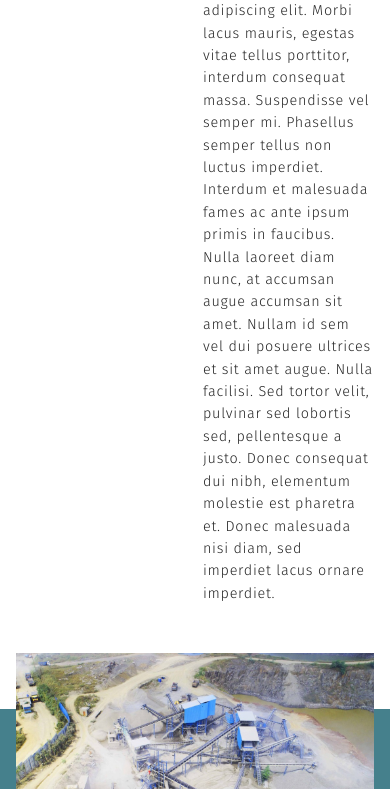
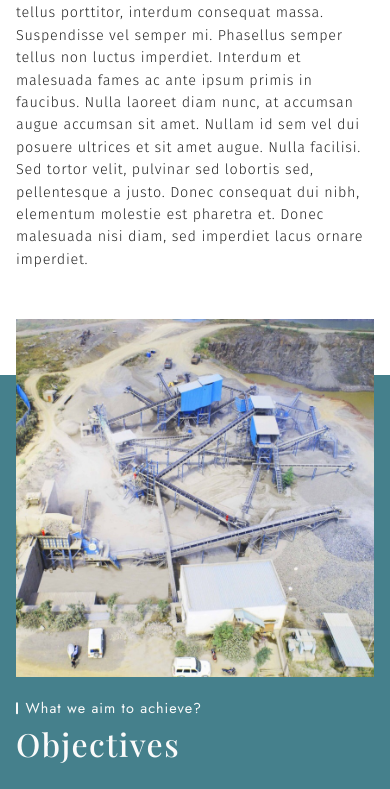
Before and after one commit to andro-jr/Delta, a website: page about.html in a window 390 px wide. Shown: the part 639-1428 px from the top of the page. Drawn offline with nearby package versions, Linux system fonts and the light colour scheme; a web font is replaced by a local one.

Commit message:
about page responsive

```diff
--- a/js/script.js
+++ b/js/script.js
@@ -21,12 +21,14 @@ $(".product-carousel").owlCarousel({
       autoplay: true,
       autoplayTimeout: 5000,
       smartSpeed: 700,
+      loop: true,
     },
     600: {
       items: 2,
       autoplay: true,
       autoplayTimeout: 5000,
       smartSpeed: 700,
+      loop: true,
     },
     900: {
       items: 3,
--- a/sass/pages/_about.scss
+++ b/sass/pages/_about.scss
@@ -1,6 +1,10 @@
 .about-box {
     display: flex;
     gap: 2rem;
+
+    @include respond(tab-port) {
+        flex-direction: column;
+    }
 
     .about-quote {
         flex: 1;
@@ -13,6 +17,10 @@
             font-weight: 600;
             line-height: 123%;
             text-transform: uppercase;
+
+            @include respond(tab-port) {
+                font-size: 3.2rem;
+            }
         }
     }
 
@@ -35,14 +43,28 @@
             transform: translateY(-10rem);
             height: calc(100% + 5rem);
 
+            @include respond(tab-port) {
+                padding: 0;
+                margin-bottom: -10rem;
+            }
+
             img {
                 height: 100%;
                 object-fit: cover;
+
+                @include respond(tab-port) {
+                    aspect-ratio: 1;
+                    height: auto;
+                }
             }
         }
 
         .objective-text {
             padding: 4rem;
+
+            @include respond(tab-port) {
+                padding: 0;
+            }
 
             .hero-heading {
                 font-weight: 500;
```
Also changed, not shown: css/style.css.
